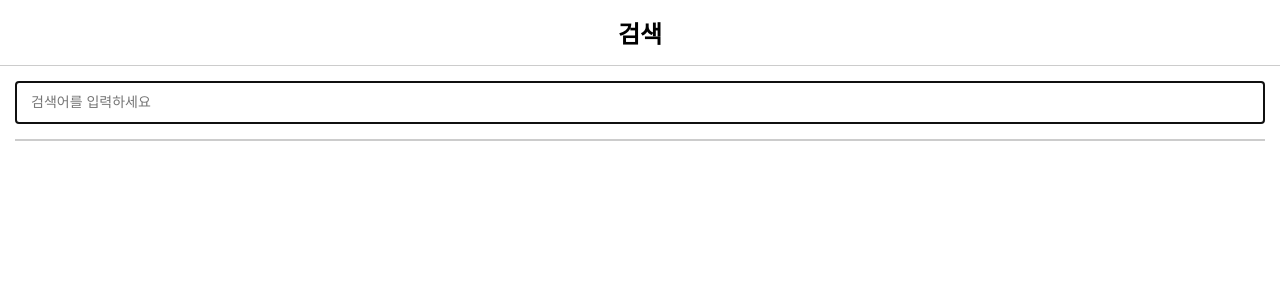
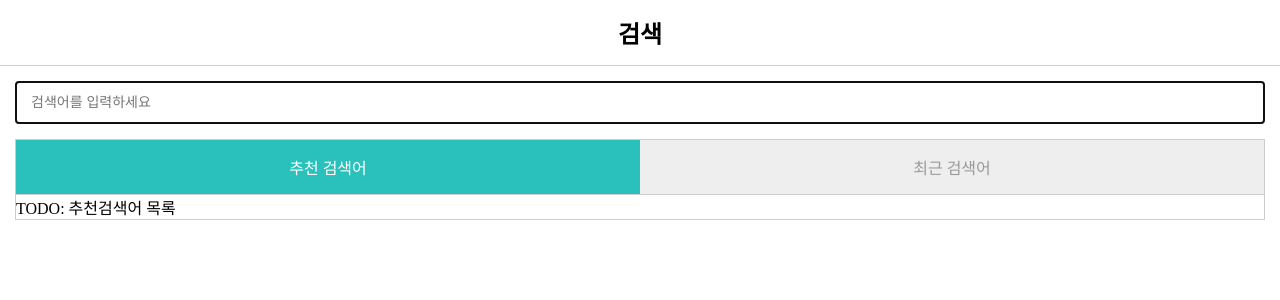
Before and after one commit to coldhailstone/lecture-react, a React app in the folder 3-component/: page / in a window 1280 px wide. Shown: the top 300 px of the page. Built offline with nearby package versions, Linux system fonts and the light colour scheme.

Commit message:
[구현하기 1] Tabs

```diff
--- a/3-component/src/App.js
+++ b/3-component/src/App.js
@@ -3,6 +3,7 @@
 import SearchForm from './components/SearchForm';
 import SearchResult from './components/SearchResult';
 import store from './Store';
+import Tabs, { TabType } from './components/Tabs';
 
 export default class App extends React.Component {
     constructor() {
@@ -11,7 +12,8 @@
         this.state = {
             searchKeyword: "",
             searchResult: [],
-            submitted: false
+            submitted: false,
+            selectedTab: TabType.KEYWORD
         };
     }
 
@@ -42,7 +44,7 @@
     }
 
     render() {
-        const { searchKeyword, submitted, searchResult } = this.state;
+        const { searchKeyword, submitted, searchResult, selectedTab } = this.state;
 
         return (
             <>
@@ -55,7 +57,18 @@
                         onReset={() => this.handleReset()}
                     />
                     <div className="content">
-                        { submitted && <SearchResult data={searchResult} /> }
+                        { submitted ? (
+                            <SearchResult data={searchResult} />
+                        ) : (
+                            <>
+                                <Tabs
+                                    selectedTab={selectedTab}
+                                    onChange={(selectedTab) => this.setState({ selectedTab })}
+                                />
+                                {selectedTab === TabType.KEYWORD && <>TODO: 추천검색어 목록</>}
+                                {selectedTab === TabType.HISTORY && <>TODO: 최근검색어 목록</>}
+                            </>
+                        )}
                     </div>
                 </div>
             </>
--- /dev/null
+++ b/3-component/src/components/Tabs.js
@@ -0,0 +1,31 @@
+import React from 'react';
+
+export const TabType = {
+    KEYWORD: 'KEYWORD',
+    HISTORY: 'HISTORY'
+}
+
+const TabLabel = {
+    [TabType.KEYWORD]: '추천 검색어',
+    [TabType.HISTORY]: '최근 검색어',
+}
+
+const Tabs = ({ selectedTab, onChange }) => {
+    return (
+        <>
+          <ul className="tabs">
+            {Object.values(TabType).map(tabType => (
+              <li
+                className={selectedTab === tabType ? "active" : ""}
+                key={tabType}
+                onClick={() => onChange(tabType)}
+              >
+                {TabLabel[tabType]}
+              </li>
+            ))}
+          </ul>
+        </>
+      )
+}
+
+export default Tabs;
```
